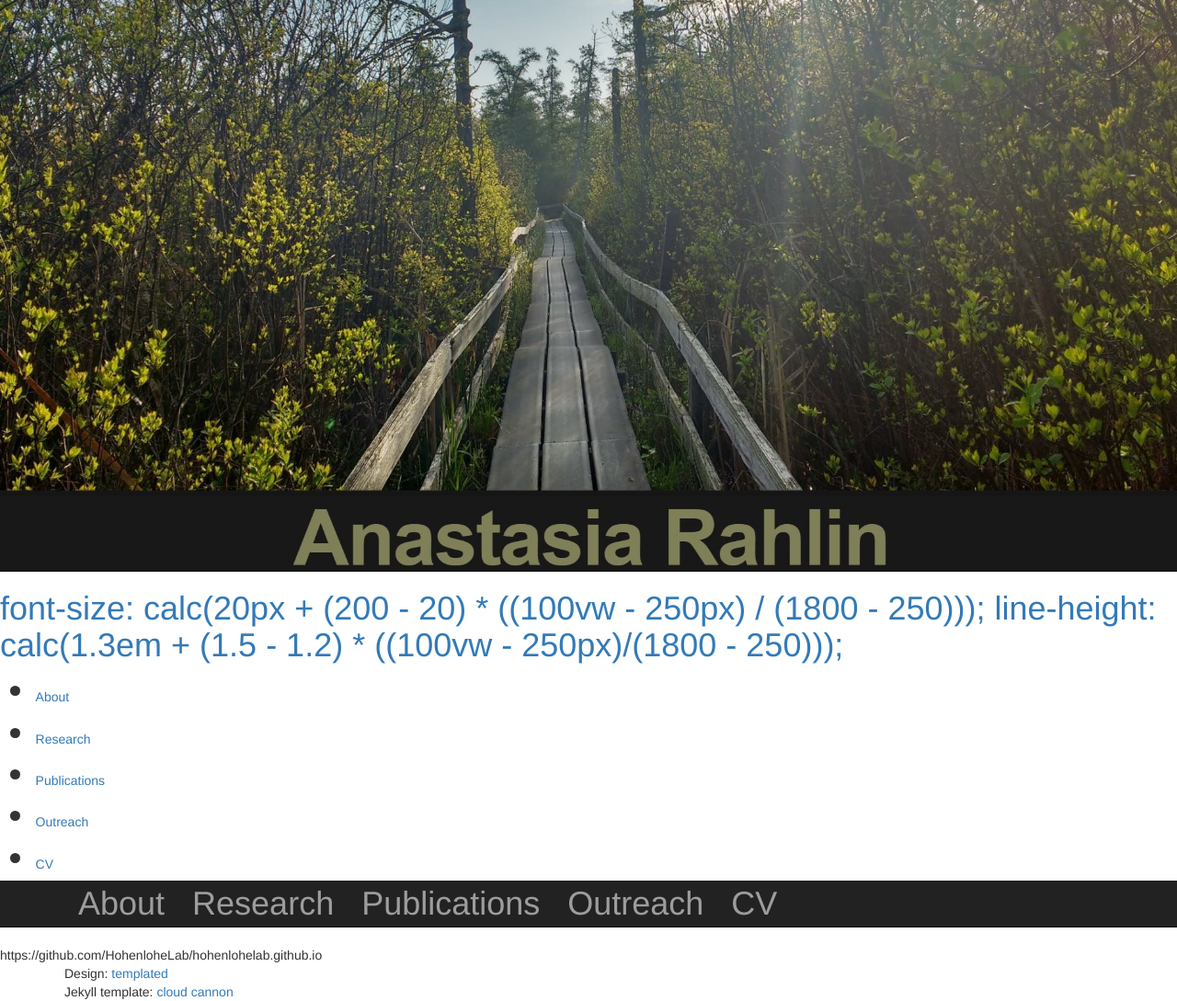
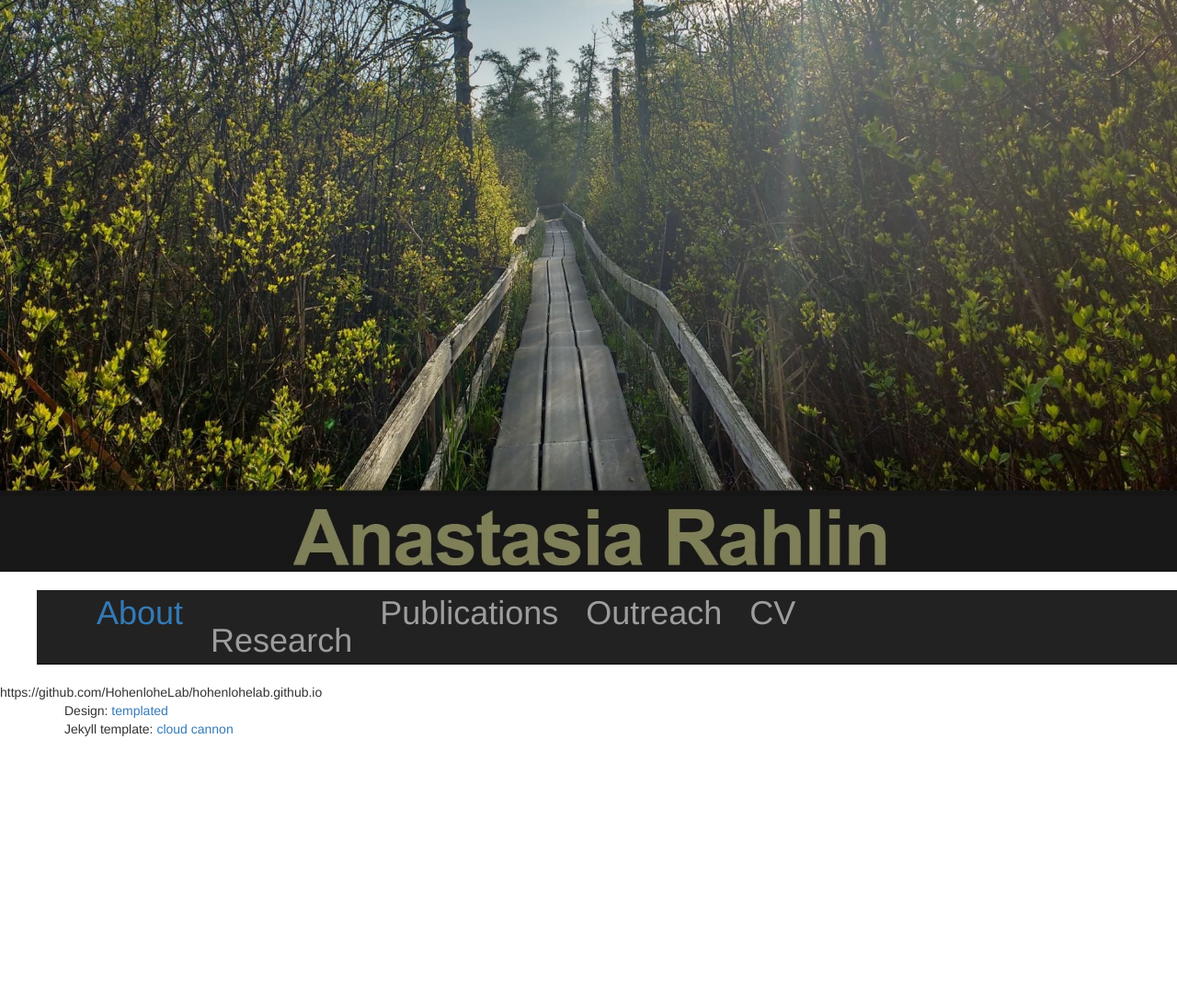
Before and after one commit to anarahlin/anarahlin.github.io, a Jekyll site: the page built from zz_old_index.html, in a window 1280 px wide. Shown: the whole page at 92% size. Built offline with Jekyll 4.4.1, drawn with Linux system fonts in a browser that asks for light colours; nearby versions of some CDN libraries; comment, search, counter and statistics services are not loaded; after the commit the page ends 900 px from its top, so only the background shows below that.

Commit message:
Revert "Update nav.html"
This reverts commit f61b09c10402a5c8c5047a77418e9770c77c0fa7.

```diff
--- a/_includes/nav.html
+++ b/_includes/nav.html
@@ -80,15 +80,14 @@
 <!-- trying to see if this causes the old nav to come back? -->
  <div id="nav-wrapper">
 
-	font-size: calc(20px + (200 - 20) * ((100vw - 250px) / (1800 - 250)));
-	line-height: calc(1.3em + (1.5 - 1.2) * ((100vw - 250px)/(1800 - 250)));
-
-	 <nav id="nav">
+	<!-- Nav  	font-size: calc(20px + (200 - 20) * ((100vw - 250px) / (1800 - 250)));
+			line-height: calc(1.3em + (1.5 - 1.2) * ((100vw - 250px)/(1800 - 250))); -->
+	<nav id="nav">
 
 		<ul>
-			<!-- there were five <br>s  here as of 06.21.2019 and getting rid of them made the space between the links and Anastasia Rahlin be less. -->
+			<!-- there were five <br>s  here as of 06.21.2019 and getting rid of them made the space between the links and Anastasia Rahlin be less.
 			{% assign current = page.url | downcase | split: '/'
-			%} <!-- the class is defined here, all you have to do is scale it -->
+			%} <!-- the class is defined here, all you have to do is scale it
 			<li
 			    {% if current[1] == 'index.html' %}
 			    class='current' {% endif %}>
```
